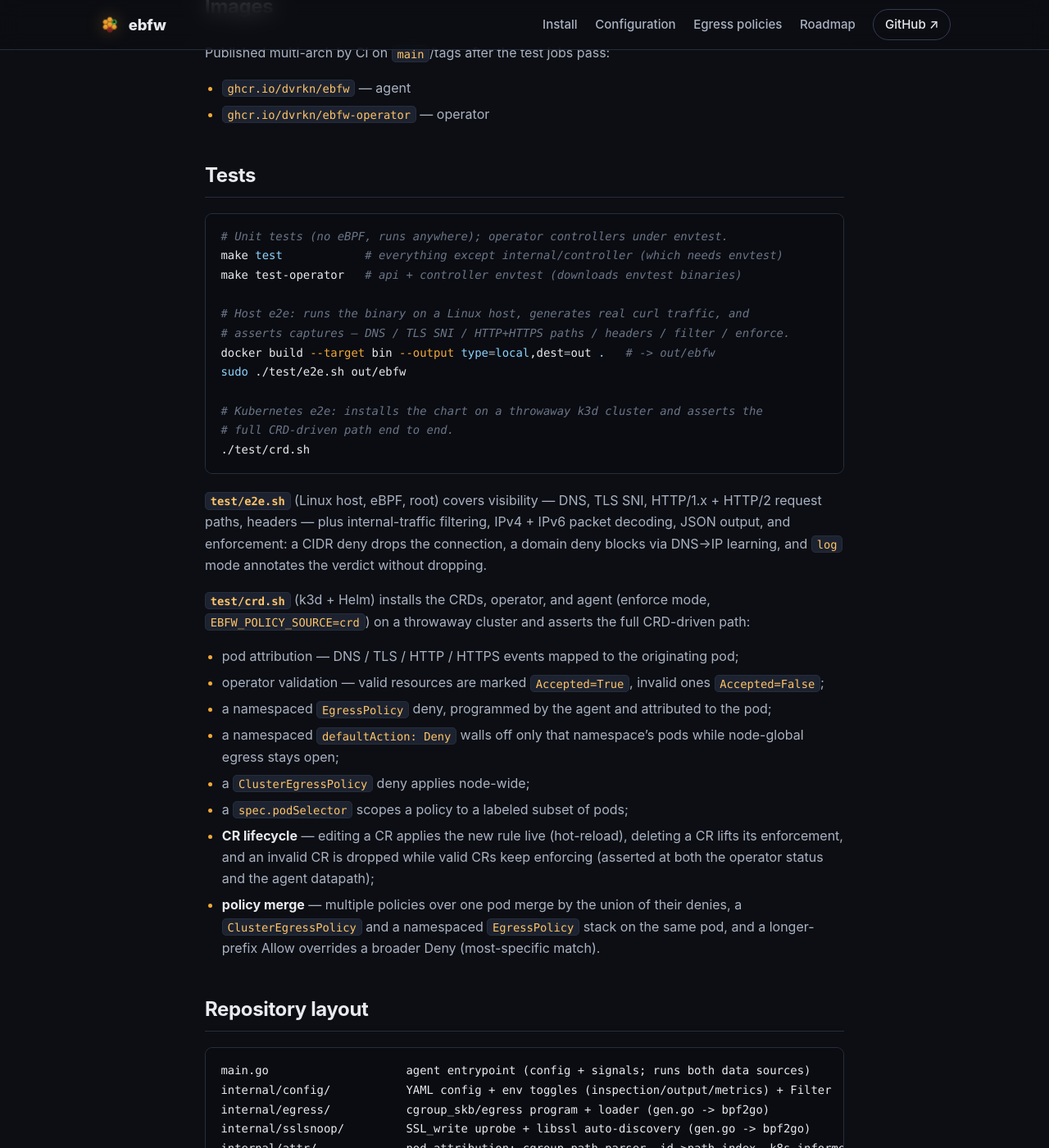
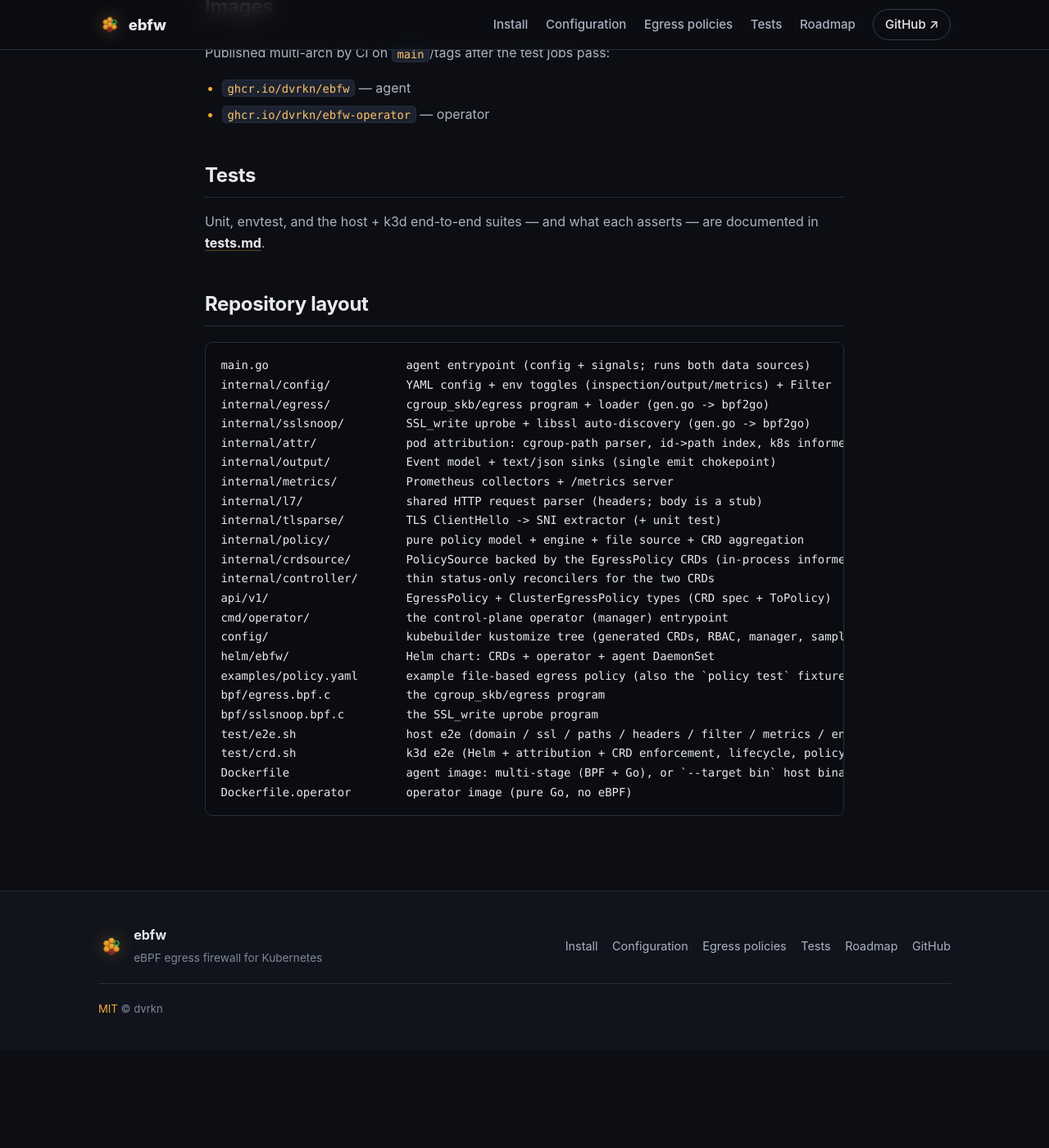
Before and after one commit to dvrkn/ebfw, a Jekyll site: the page built from docs/install.md, in a window 1280 px wide and 1400 px high, scrolled down 3221 px. Shown: the whole window at 82% size. Built offline with Jekyll 4.4.1, drawn with Linux system fonts in a browser that asks for light colours; our own code applies the rules of GitHub Pages for plain Markdown files; after the commit the page ends 4502 px from its top, so only the background shows below that.

Commit message:
docs: split test documentation out of install into docs/tests.md
Testing isn't part of installation. Move the Tests section into a dedicated
docs/tests.md (host e2e, k3d e2e, unit/envtest, and a CI note covering what each
suite asserts) and wire it into the site: nav + footer (base.html), a "Dig in"
card and a trimmed Install card (index.html), the per-page title (_config.yml),
the README nav, and the ROADMAP coverage pointer. install.md keeps a one-line
cross-reference.

````diff
--- a/docs/_config.yml
+++ b/docs/_config.yml
@@ -35,6 +35,8 @@ defaults:
     values: { title: "Egress policies" }
   - scope: { path: "comparison.md" }
     values: { title: "vs Cilium" }
+  - scope: { path: "tests.md" }
+    values: { title: "Tests" }
 
 exclude:
   - README.md
--- a/docs/_layouts/base.html
+++ b/docs/_layouts/base.html
@@ -25,6 +25,7 @@
         <a href="{{ '/install.html' | relative_url }}">Install</a>
         <a href="{{ '/configuration.html' | relative_url }}">Configuration</a>
         <a href="{{ '/egresspolicy.html' | relative_url }}">Egress policies</a>
+        <a href="{{ '/tests.html' | relative_url }}">Tests</a>
         <a href="{{ site.github_repo }}/blob/main/ROADMAP.md">Roadmap</a>
         <a class="nav__gh" href="{{ site.github_repo }}">GitHub <span aria-hidden="true">↗</span></a>
       </nav>
@@ -46,6 +47,7 @@
         <a href="{{ '/install.html' | relative_url }}">Install</a>
         <a href="{{ '/configuration.html' | relative_url }}">Configuration</a>
         <a href="{{ '/egresspolicy.html' | relative_url }}">Egress policies</a>
+        <a href="{{ '/tests.html' | relative_url }}">Tests</a>
         <a href="{{ site.github_repo }}/blob/main/ROADMAP.md">Roadmap</a>
         <a href="{{ site.github_repo }}">GitHub</a>
       </nav>
--- a/docs/install.md
+++ b/docs/install.md
@@ -141,45 +141,8 @@ Published multi-arch by CI on `main`/tags after the test jobs pass:
 
 ## Tests
 
-```bash
-# Unit tests (no eBPF, runs anywhere); operator controllers under envtest.
-make test            # everything except internal/controller (which needs envtest)
-make test-operator   # api + controller envtest (downloads envtest binaries)
-
-# Host e2e: runs the binary on a Linux host, generates real curl traffic, and
-# asserts captures — DNS / TLS SNI / HTTP+HTTPS paths / headers / filter / enforce.
-docker build --target bin --output type=local,dest=out .   # -> out/ebfw
-sudo ./test/e2e.sh out/ebfw
-
-# Kubernetes e2e: installs the chart on a throwaway k3d cluster and asserts the
-# full CRD-driven path end to end.
-./test/crd.sh
-```
-
-**`test/e2e.sh`** (Linux host, eBPF, root) covers visibility — DNS, TLS SNI,
-HTTP/1.x + HTTP/2 request paths, headers — plus internal-traffic filtering, IPv4 +
-IPv6 packet decoding, JSON output, and enforcement: a CIDR deny drops the
-connection, a domain deny blocks via DNS→IP learning, and `log` mode annotates the
-verdict without dropping.
-
-**`test/crd.sh`** (k3d + Helm) installs the CRDs, operator, and agent (enforce
-mode, `EBFW_POLICY_SOURCE=crd`) on a throwaway cluster and asserts the full
-CRD-driven path:
-
-- pod attribution — DNS / TLS / HTTP / HTTPS events mapped to the originating pod;
-- operator validation — valid resources are marked `Accepted=True`, invalid ones
-  `Accepted=False`;
-- a namespaced `EgressPolicy` deny, programmed by the agent and attributed to the pod;
-- a namespaced `defaultAction: Deny` walls off only that namespace's pods while
-  node-global egress stays open;
-- a `ClusterEgressPolicy` deny applies node-wide;
-- a `spec.podSelector` scopes a policy to a labeled subset of pods;
-- **CR lifecycle** — editing a CR applies the new rule live (hot-reload), deleting a
-  CR lifts its enforcement, and an invalid CR is dropped while valid CRs keep
-  enforcing (asserted at both the operator status and the agent datapath);
-- **policy merge** — multiple policies over one pod merge by the union of their
-  denies, a `ClusterEgressPolicy` and a namespaced `EgressPolicy` stack on the same
-  pod, and a longer-prefix Allow overrides a broader Deny (most-specific match).
+Unit, envtest, and the host + k3d end-to-end suites — and what each asserts — are
+documented in [**tests.md**](tests.md).
 
 ## Repository layout
 
````
Also changed, not shown: ROADMAP.md (+1 -2 lines), docs/index.html (+6 -1 lines), docs/tests.md (added, +54 -0 lines), README.md.
